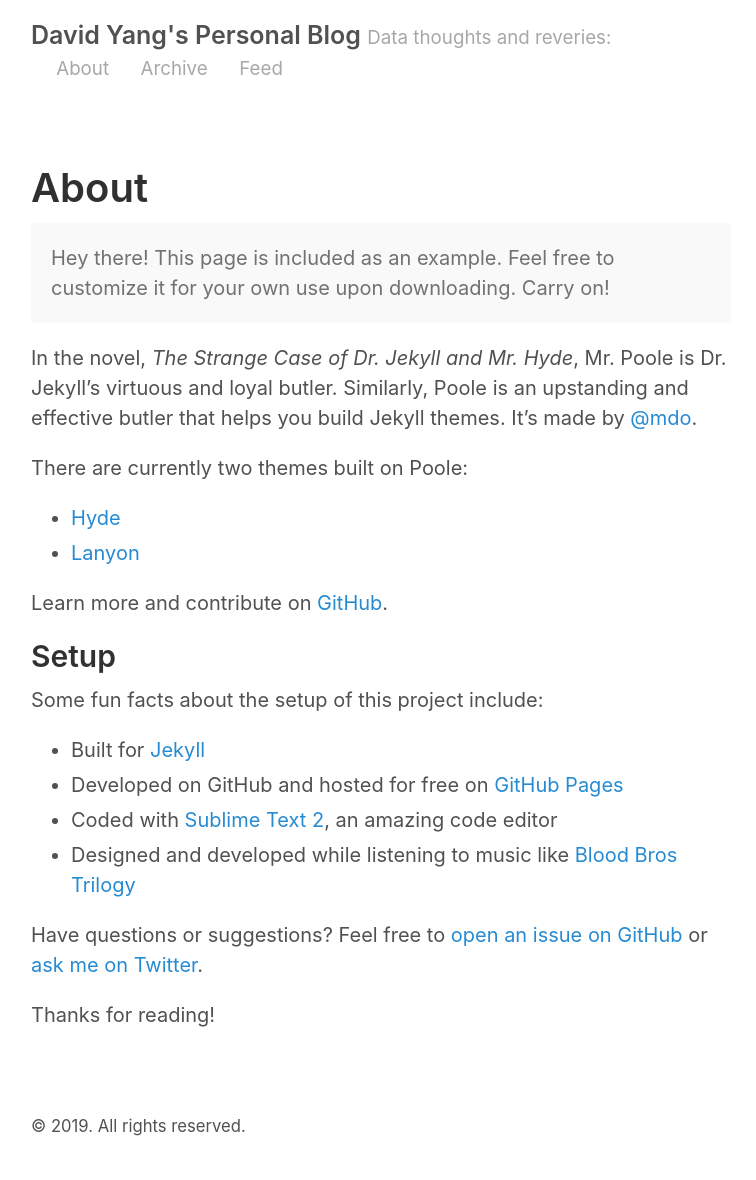
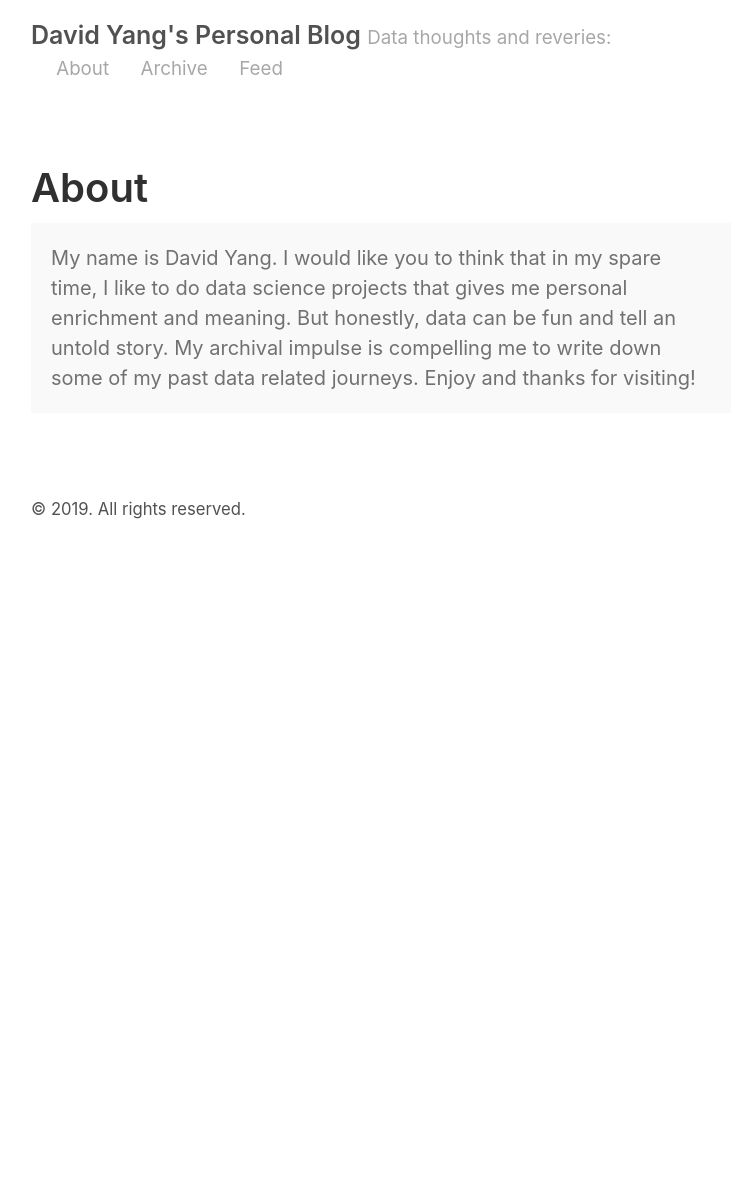
Before and after one commit to saluteyang/saluteyang.github.io, a Jekyll site: the page built from about.md, in a window 1280 px wide. Shown: the whole page, without its empty margins (259-1015 px from the left). Built offline with Jekyll 4.4.1, drawn with Linux system fonts in a browser that asks for light colours; after the commit the page ends 900 px from its top, so only the background shows below that.

Commit message:
Changed about page.

```diff
--- a/_config.yml
+++ b/_config.yml
@@ -5,7 +5,7 @@ permalink:           pretty
 title:               David Yang's Personal Blog
 tagline:             Data thoughts and reveries
 url:                 http://saluteyang.github.io
-paginate:            2
+paginate:            1
 baseurl:             ""
 
 # Assets
--- a/about.md
+++ b/about.md
@@ -4,27 +4,5 @@ title: About
 ---
 
 <p class="message">
-  Hey there! This page is included as an example. Feel free to customize it for your own use upon downloading. Carry on!
+  My name is David Yang. I would like you to think that in my spare time, I like to do data science projects that gives me personal enrichment and meaning. But honestly, data can be fun and tell an untold story. My archival impulse is compelling me to write down some of my past data related journeys. Enjoy and thanks for visiting!
 </p>
-
-In the novel, *The Strange Case of Dr. Jekyll and Mr. Hyde*, Mr. Poole is Dr. Jekyll's virtuous and loyal butler. Similarly, Poole is an upstanding and effective butler that helps you build Jekyll themes. It's made by [@mdo](https://twitter.com/mdo).
-
-There are currently two themes built on Poole:
-
-* [Hyde](http://hyde.getpoole.com)
-* [Lanyon](http://lanyon.getpoole.com)
-
-Learn more and contribute on [GitHub](https://github.com/poole).
-
-## Setup
-
-Some fun facts about the setup of this project include:
-
-* Built for [Jekyll](http://jekyllrb.com)
-* Developed on GitHub and hosted for free on [GitHub Pages](https://pages.github.com)
-* Coded with [Sublime Text 2](http://sublimetext.com), an amazing code editor
-* Designed and developed while listening to music like [Blood Bros Trilogy](https://soundcloud.com/maddecent/sets/blood-bros-series)
-
-Have questions or suggestions? Feel free to [open an issue on GitHub](https://github.com/poole/poole/issues/new) or [ask me on Twitter](https://twitter.com/mdo).
-
-Thanks for reading!
```
